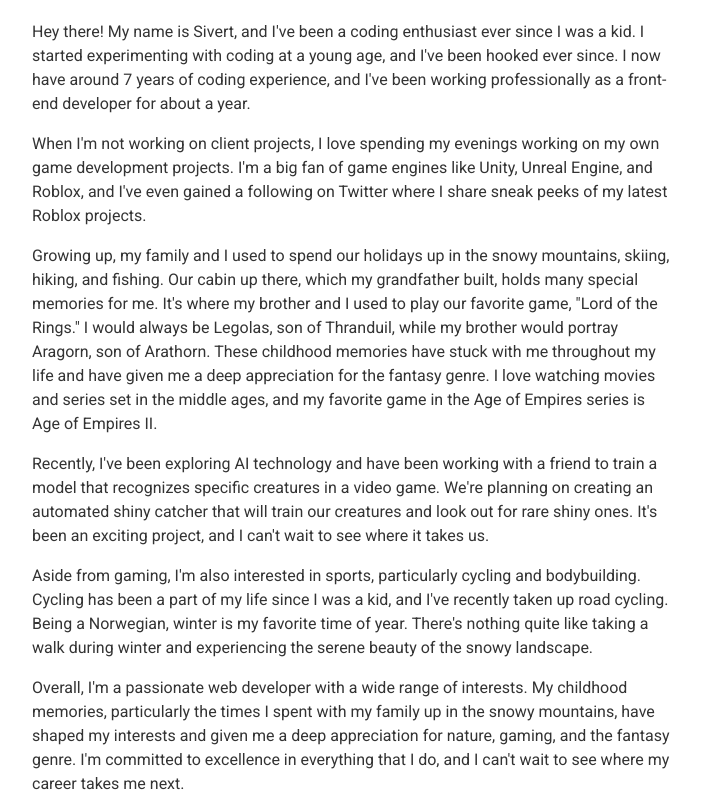
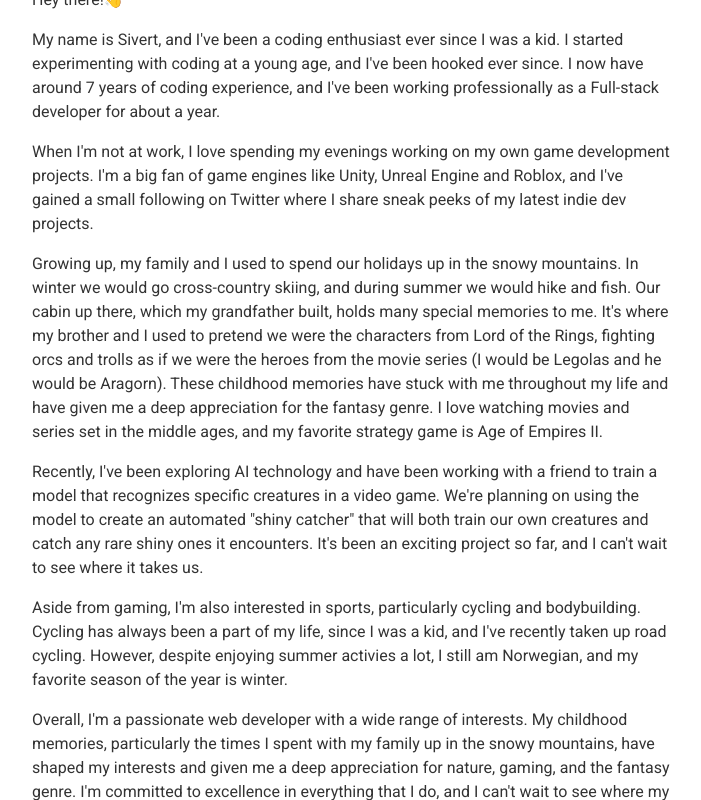
Before and after one commit to SivertGullbergHansen/Sivert.io, a Next.js app: page /about in a window 1280 px wide. Shown: the whole page, without its empty margins (288-989 px from the left). Built offline with nearby package versions, Linux system fonts and the light colour scheme.

Commit message:
Updated about me text 🤓

```diff
--- a/src/pages/about.tsx
+++ b/src/pages/about.tsx
@@ -9,46 +9,45 @@ function AboutMe() {
   return (
     <ChildrenWrapper variants={topSmall}>
       <p>
-        Hey there! My name is Sivert, and I&apos;ve been a coding enthusiast
+        Hey there!👋
+      </p>
+      <p>My name is Sivert, and I&apos;ve been a coding enthusiast
         ever since I was a kid. I started experimenting with coding at a young
         age, and I&apos;ve been hooked ever since. I now have around 7 years of
         coding experience, and I&apos;ve been working professionally as a
-        front-end developer for about a year.
+        Full-stack developer for about a year.
       </p>
       <p>
-        When I&apos;m not working on client projects, I love spending my
+        When I&apos;m not at work, I love spending my
         evenings working on my own game development projects. I&apos;m a big fan
-        of game engines like Unity, Unreal Engine, and Roblox, and I&apos;ve
-        even gained a following on Twitter where I share sneak peeks of my
-        latest Roblox projects.
+        of game engines like Unity, Unreal Engine and Roblox, and I&apos;ve
+        gained a small following on Twitter where I share sneak peeks of my
+        latest indie dev projects.
       </p>
       <p>
         Growing up, my family and I used to spend our holidays up in the snowy
-        mountains, skiing, hiking, and fishing. Our cabin up there, which my
-        grandfather built, holds many special memories for me. It&apos;s where
-        my brother and I used to play our favorite game, &quot;Lord of the
-        Rings.&quot; I would always be Legolas, son of Thranduil, while my
-        brother would portray Aragorn, son of Arathorn. These childhood memories
-        have stuck with me throughout my life and have given me a deep
-        appreciation for the fantasy genre. I love watching movies and series
-        set in the middle ages, and my favorite game in the Age of Empires
-        series is Age of Empires II.
+        mountains. In winter we would go cross-country skiing, and during summer we would hike and fish. Our cabin up there, which my
+        grandfather built, holds many special memories to me. It&apos;s where my
+        brother and I used to pretend we were the characters from Lord of the
+        Rings, fighting orcs and trolls as if we were the heroes from the movie
+        series (I would be Legolas and he would be Aragorn). These childhood memories have stuck with me throughout my life
+        and have given me a deep appreciation for the fantasy genre. I love
+        watching movies and series set in the middle ages, and my favorite strategy game
+        is Age of Empires II.
       </p>
       <p>
         Recently, I&apos;ve been exploring AI technology and have been working
         with a friend to train a model that recognizes specific creatures in a
-        video game. We&apos;re planning on creating an automated shiny catcher
-        that will train our creatures and look out for rare shiny ones.
-        It&apos;s been an exciting project, and I can&apos;t wait to see where
+        video game. We&apos;re planning on using the model to create an automated &quot;shiny catcher&quot;
+        that will both train our own creatures and catch any rare shiny ones it encounters.
+        It&apos;s been an exciting project so far, and I can&apos;t wait to see where
         it takes us.
       </p>
       <p>
         Aside from gaming, I&apos;m also interested in sports, particularly
-        cycling and bodybuilding. Cycling has been a part of my life since I was
-        a kid, and I&apos;ve recently taken up road cycling. Being a Norwegian,
-        winter is my favorite time of year. There&apos;s nothing quite like
-        taking a walk during winter and experiencing the serene beauty of the
-        snowy landscape.
+        cycling and bodybuilding. Cycling has always been a part of my life, since I was
+        a kid, and I&apos;ve recently taken up road cycling. However, despite enjoying summer activies a lot, I still am Norwegian,
+        and my favorite season of the year is winter.
       </p>
       <p>
         Overall, I&apos;m a passionate web developer with a wide range of
@@ -56,7 +55,7 @@ function AboutMe() {
         family up in the snowy mountains, have shaped my interests and given me
         a deep appreciation for nature, gaming, and the fantasy genre. I&apos;m
         committed to excellence in everything that I do, and I can&apos;t wait
-        to see where my career takes me next.
+        to see where my career will take me.
       </p>
     </ChildrenWrapper>
   );
@@ -76,10 +75,7 @@ export default function about() {
           About me
         </motion.h1>
         <AboutMe />
-        <motion.div
-          variants={topSmall}
-          className="flex flex-row justify-end"
-        >
+        <motion.div variants={topSmall} className="flex flex-row justify-end">
           <Link scroll={false} href="/" className="font-bold link">
             Back
           </Link>
```
